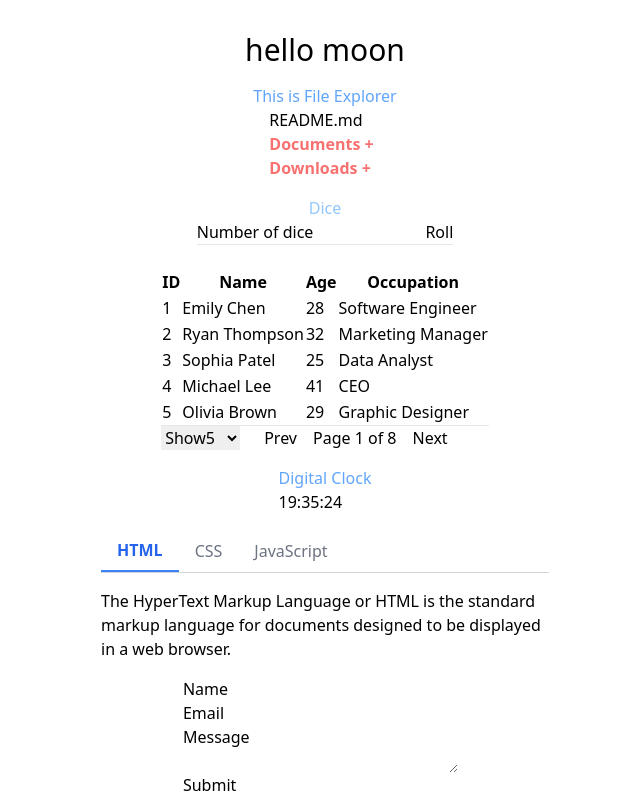
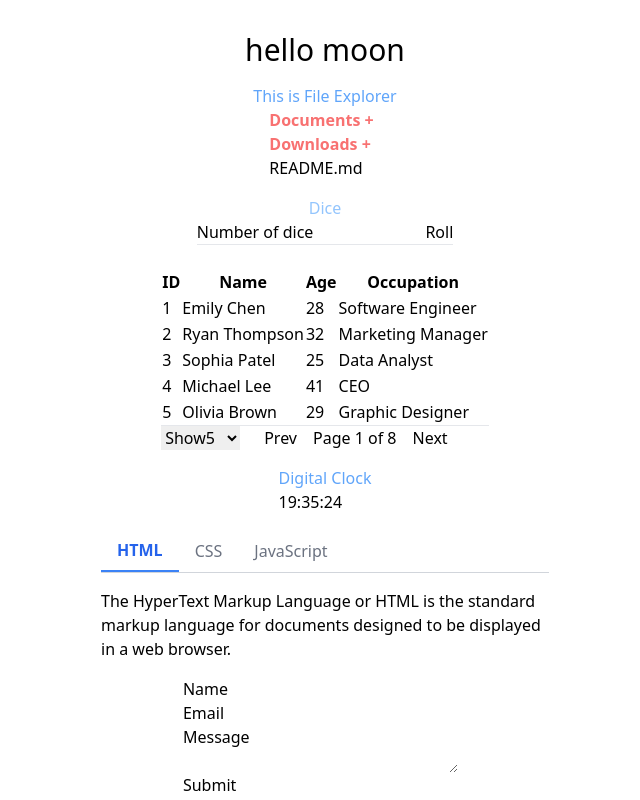
Before and after one commit to lu-sd/score, a React (Vite) app: page / in a window 1280 px wide. Shown: the top 800 px of the page, without its empty margins (315-955 px from the left). Built offline with nearby package versions, Linux system fonts and the light colour scheme.

Commit message:
add sort for dir and nondir

```diff
--- a/src/components/file.tsx
+++ b/src/components/file.tsx
@@ -59,9 +59,14 @@ function RecursiveList({ data }: { data: fileData[] }) {
   if (!data || !data.length) {
     return null
   }
+  const dir = data.filter((file) => file.children)
+  dir.sort((a, b) => a.name.localeCompare(b.name))
+  const nonDir = data.filter((file) => !file.children)
+  nonDir.sort((a, b) => a.name.localeCompare(b.name))
+  const items = [...dir, ...nonDir]
   return (
     <ul className="pl-4">
-      {data.map((item) =>
+      {items.map((item) =>
         < FileObject key={item.id} item={item} />)}
     </ul>
   )
@@ -78,7 +83,8 @@ function FileObject({ item }: { item: fileData }) {
         }
         setExpanded(!expanded)
       }}><span>{item.name}</span>{isDire && <> {expanded ? '-' : "+"}</>}</button>
-    {item.children && expanded && <RecursiveList data={item.children} />}
+    {/* This recursion allows the component to display nested levels of items without knowing in advance how deep the structure goes. */}
+    {item.children && item.children.length > 0 && expanded && <RecursiveList data={item.children} />}
   </li>)
 
 }
```
